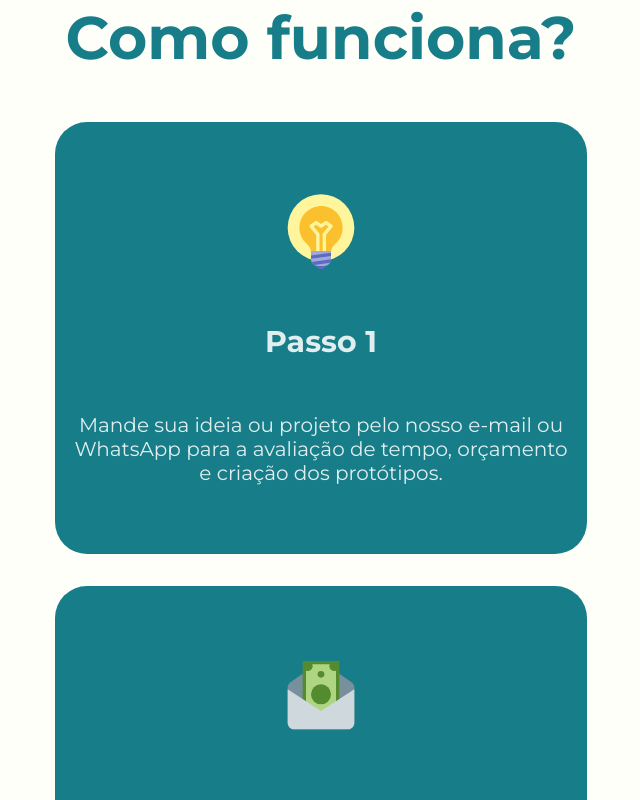
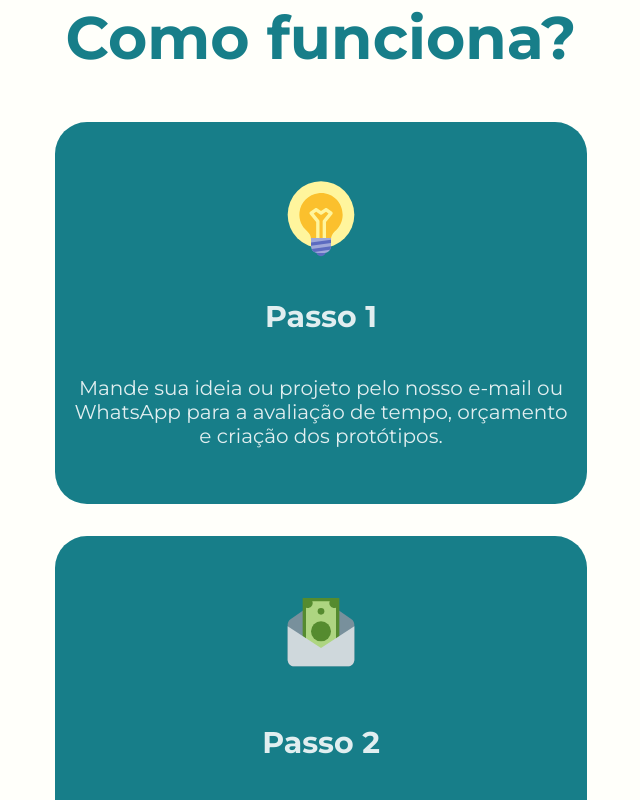
Before and after one commit to MarcusMix/page-web, a React (Vite) app: page / in a window 1280 px wide. Shown: the part 2480-3280 px from the top of the page, without its empty margins (319-959 px from the left). Built offline with nearby package versions, Linux system fonts and the light colour scheme.

Commit message:
refactor: change size of cards

```diff
--- a/src/components/how-works/howWorks.styles.js
+++ b/src/components/how-works/howWorks.styles.js
@@ -15,10 +15,16 @@ export const CardInfo = styled.div`
 	justify-content: space-evenly;
 	transition: all 300ms;
 	background-color: #177E89;
-	width: 500px;
-	height: 400px;
+	max-width: 500px;
+	max-height: 400px;
+	min-height: 350px;
+	min-width: 200px;
 	padding: 1rem;
 	margin: 1rem;
+
+	/* @media screen {
+
+	} */
 
 	h4 {
 		font-size: 30px;
```
